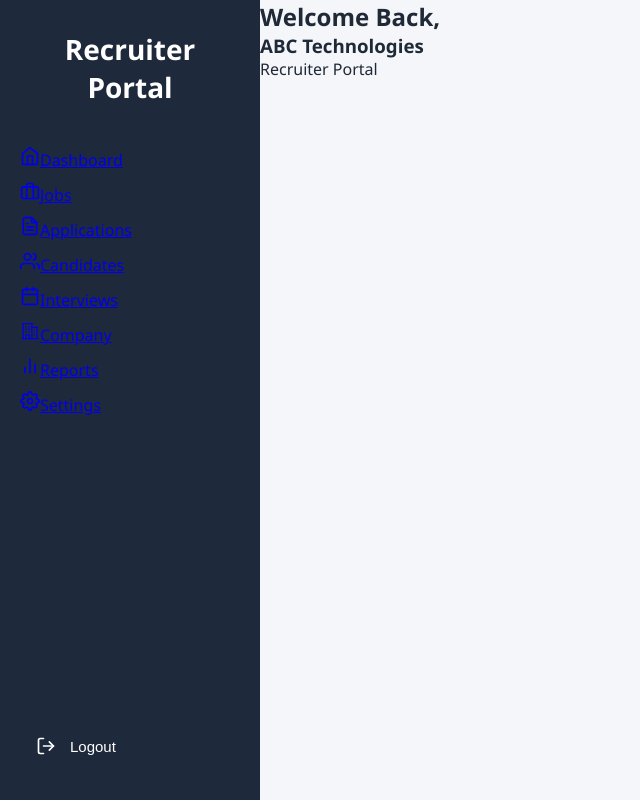
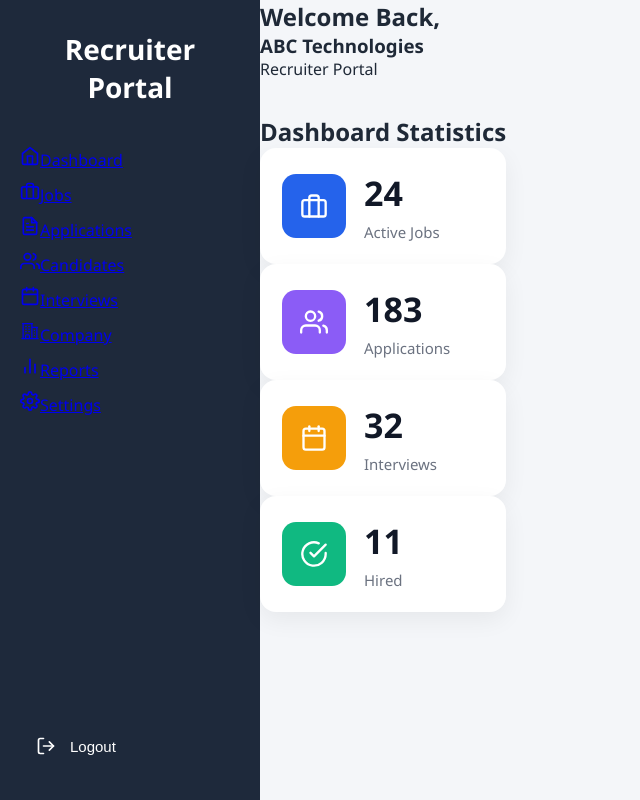
Before and after one commit to hemantbirla/smart-applicant-tracking-system, a React (Vite) app: page /recruiter/dashboard in a window 1280 px wide. Shown: the whole page, without its empty margins (0-640 px from the left). Built offline with nearby package versions, Linux system fonts and the light colour scheme; no server answers.

Commit message:
Build recruiter statistics section

```diff
--- a/src/components/Dashboard/DashboardCard.jsx
+++ b/src/components/Dashboard/DashboardCard.jsx
@@ -1,6 +1,8 @@
-import "./../../styles/dashboard.css";
+import "../../styles/dashboard.css";
 
-const DashboardCard = ({ title, count, icon: Icon, color }) => {
+const DashboardCard = ({ data }) => {
+  const { title, count, icon: Icon, color } = data;
+
   return (
     <div className="dashboard-card">
       <div
--- a/src/components/Dashboard/recruiter/RecruiterStats.jsx
+++ b/src/components/Dashboard/recruiter/RecruiterStats.jsx
@@ -0,0 +1,19 @@
+import DashboardCard from "../DashboardCard";
+
+import { recruiterStats } from "../../../constants/recruiterDashboardData";
+
+const RecruiterStats = () => {
+  return (
+    <section className="statistics-section">
+      <h2 className="dashboard-section-title">Dashboard Statistics</h2>
+
+      <div className="dashboard-grid">
+        {recruiterStats.map((item) => (
+          <DashboardCard key={item.id} data={item} />
+        ))}
+      </div>
+    </section>
+  );
+};
+
+export default RecruiterStats;
--- a/src/pages/RecruiterDashboard/RecruiterDashboard.jsx
+++ b/src/pages/RecruiterDashboard/RecruiterDashboard.jsx
@@ -3,6 +3,7 @@
 import DashboardHeader from "../../components/dashboard/DashboardHeader";
 
 import { recruiterHeader } from "../../constants/recruiterDashboardData";
+import RecruiterStats from "../../components/Dashboard/recruiter/RecruiterStats";
 
 const RecruiterDashboard = () => {
   return (
@@ -13,6 +14,7 @@
         name={recruiterHeader?.name || "Recruiter"}
         subtitle={recruiterHeader?.subtitle || "Welcome to your panel"}
       />
+      <RecruiterStats />
     </RecruiterLayout>
   );
 };
--- a/src/styles/recruiter-dashboard.css
+++ b/src/styles/recruiter-dashboard.css
@@ -91,3 +91,32 @@
   font-weight: 700;
   color: #2563eb;
 }
+
+/* State */
+.statistics-section {
+  margin-top: 30px;
+}
+
+.statistics-grid {
+  display: grid;
+  grid-template-columns: repeat(4, 1fr);
+  gap: 20px;
+}
+
+.section-title {
+  margin-bottom: 20px;
+  font-size: 28px;
+  font-weight: 700;
+}
+
+@media (max-width: 992px) {
+  .statistics-grid {
+    grid-template-columns: repeat(2, 1fr);
+  }
+}
+
+@media (max-width: 576px) {
+  .statistics-grid {
+    grid-template-columns: 1fr;
+  }
+}
```
